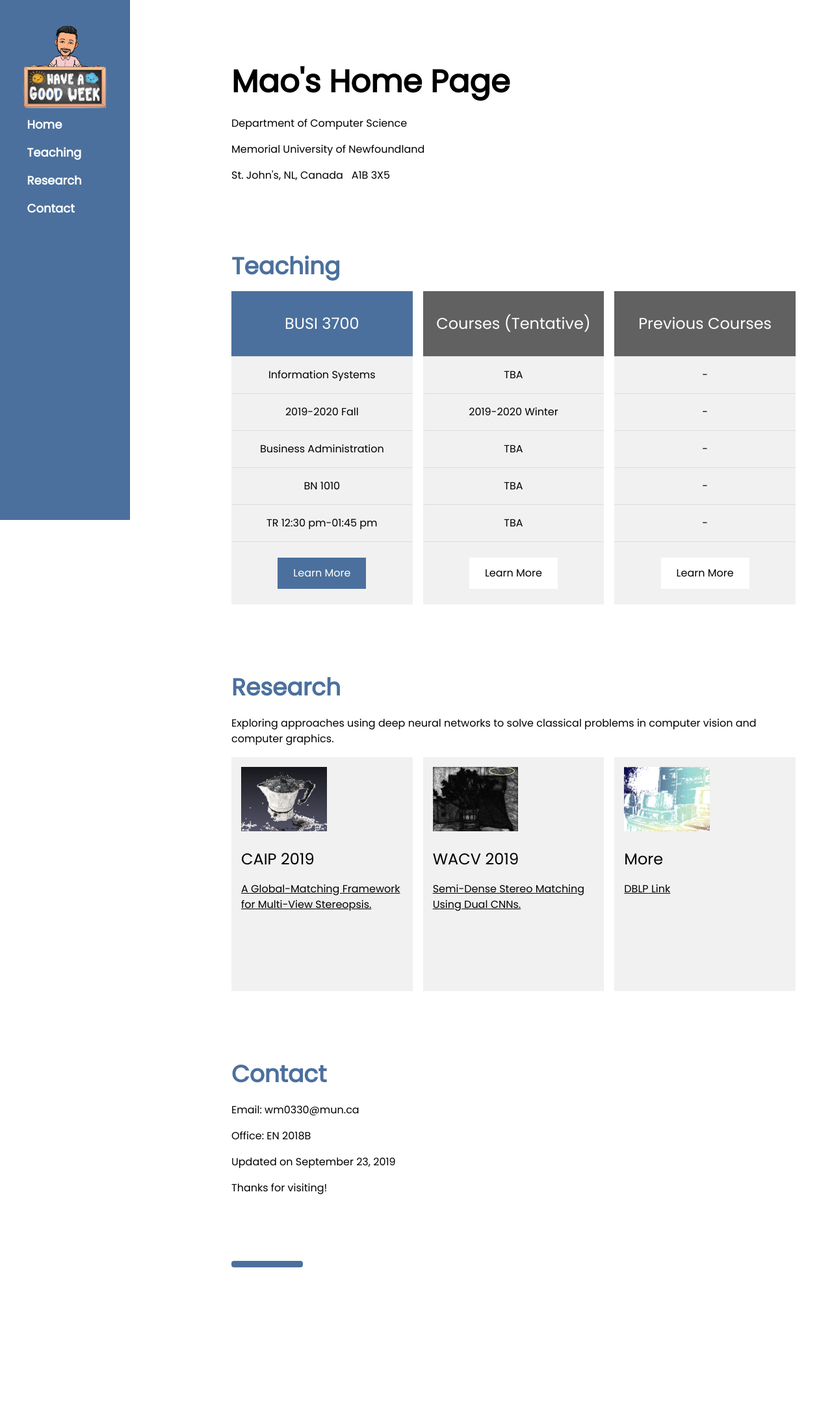
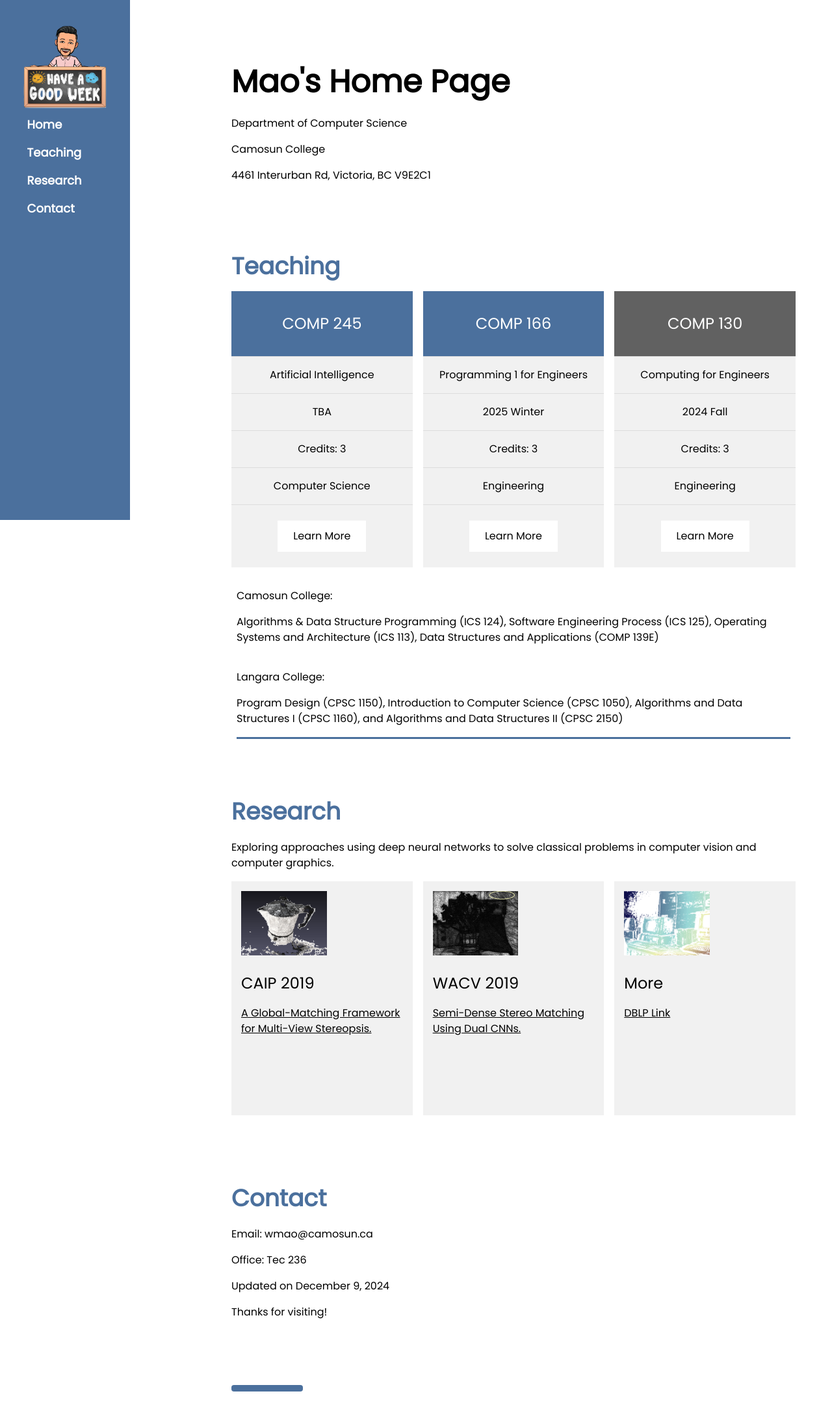
Before and after one commit to w-mao/aimate, a Django app: page /mao/ in a window 1280 px wide. Shown: the whole page at 65% size. Before the commit the page ends 1950 px from the top, so only its background shows below. Run offline with Django 3.2, Linux system fonts and the light colour scheme.

Commit message:
profile_wm.html update

```diff
--- a/members/templates/profile_wm.html
+++ b/members/templates/profile_wm.html
@@ -57,8 +57,8 @@ body {font-size:16px;}
     <!--<h1 class="w3-xxlarge w3-text-indigo"><b>Showcase.</b></h1>-->
     <!--<hr style="width:50px;border:5px solid red" class="w3-round">-->
     <p>Department of Computer Science</p>
-    <p>Memorial University of Newfoundland</p>
-    <p>St. John's, NL, Canada &nbsp A1B 3X5</p>
+    <p>Camosun College</p>
+    <p>4461 Interurban Rd, Victoria, BC V9E2C1</p>
   </div>
 
   <!-- Photo grid (modal) -->
@@ -97,7 +97,7 @@ body {font-size:16px;}
   </div>
 
   <div class="w3-row-padding">
-    <div class="w3-third w3-margin-bottom">
+    <!--<div class="w3-third w3-margin-bottom">
       <ul class="w3-ul w3-light-grey w3-center">
         <li class="mao-IT-blue w3-xlarge w3-padding-32">BUSI 3700</li>
         <li class="w3-padding-16">Information Systems</li>
@@ -105,53 +105,83 @@ body {font-size:16px;}
         <li class="w3-padding-16">Business Administration</li>
         <li class="w3-padding-16">BN 1010</li>
         <li class="w3-padding-16">TR 12:30 pm-01:45 pm</li>
+        <li class="w3-padding-16">Good deals</li>
+        <li class="w3-padding-16">
+          <h2>$ 199</h2>
+          <span class="w3-opacity">per room</span>
+        </li>
+        <li class="w3-light-grey w3-padding-24">
+          <button class="w3-button mao-IT-blue w3-padding-large w3-hover-black" onclick="location.href='http://catalogue.pearsoned.ca/educator/product/MyLab-MIS-with-Pearson-eText-Standalone-Access-Card-for-Experiencing-MIS-Fifth-Canadian-Edition/9780134861593.page'">Learn More</button>
+        </li>
+      </ul>
+    </div>-->
+    <div class="w3-third w3-margin-bottom">
+      <ul class="w3-ul w3-light-grey w3-center">
+        <li class="mao-IT-blue w3-xlarge w3-padding-32">COMP 245</li>
+        <li class="w3-padding-16">Artificial Intelligence</li>
+        <li class="w3-padding-16">TBA</li>
+        <li class="w3-padding-16">Credits: 3</li>
+        <li class="w3-padding-16">Computer Science</li>
         <!--<li class="w3-padding-16">Good deals</li>
         <li class="w3-padding-16">
           <h2>$ 199</h2>
           <span class="w3-opacity">per room</span>
         </li>-->
         <li class="w3-light-grey w3-padding-24">
-          <button class="w3-button mao-IT-blue w3-padding-large w3-hover-black" onclick="location.href='http://catalogue.pearsoned.ca/educator/product/MyLab-MIS-with-Pearson-eText-Standalone-Access-Card-for-Experiencing-MIS-Fifth-Canadian-Edition/9780134861593.page'">Learn More</button>
+          <button class="w3-button w3-white w3-padding-large w3-hover-black" onclick="location.href='https://calendar.camosun.ca/preview_course_nopop.php?catoid=11&coid=18403'">Learn More</button>
         </li>
       </ul>
     </div>
     <div class="w3-third w3-margin-bottom">
       <ul class="w3-ul w3-light-grey w3-center">
-        <li class="w3-dark-grey w3-xlarge w3-padding-32">Courses (Tentative)</li>
-        <li class="w3-padding-16">TBA</li>
-        <li class="w3-padding-16">2019-2020 Winter</li>
-        <li class="w3-padding-16">TBA</li>
-        <li class="w3-padding-16">TBA</li>
-        <li class="w3-padding-16">TBA</li>
+        <li class="mao-IT-blue w3-xlarge w3-padding-32">COMP 166</li>
+        <li class="w3-padding-16">Programming 1 for Engineers</li>
+        <li class="w3-padding-16">2025 Winter</li>
+        <li class="w3-padding-16">Credits: 3</li>
+        <li class="w3-padding-16">Engineering</li>
         <!--<li class="w3-padding-16">Good deals</li>
         <li class="w3-padding-16">
           <h2>$ 199</h2>
           <span class="w3-opacity">per room</span>
         </li>-->
         <li class="w3-light-grey w3-padding-24">
-          <button class="w3-button w3-white w3-padding-large w3-hover-black" onclick="location.href='http://www.mun.ca'">Learn More</button>
+          <button class="w3-button w3-white w3-padding-large w3-hover-black" onclick="location.href='https://calendar.camosun.ca/preview_course_nopop.php?catoid=11&coid=18410'">Learn More</button>
         </li>
       </ul>
     </div>
-   	<div class="w3-third w3-margin-bottom">
+    <div class="w3-third w3-margin-bottom">
       <ul class="w3-ul w3-light-grey w3-center">
-        <li class="w3-dark-grey w3-xlarge w3-padding-32">Previous Courses</li>
-        <li class="w3-padding-16">-</li>
-        <li class="w3-padding-16">-</li>
-        <li class="w3-padding-16">-</li>
-        <li class="w3-padding-16">-</li>
-        <li class="w3-padding-16">-</li>
+        <li class="w3-dark-grey w3-xlarge w3-padding-32">COMP 130</li>
+        <li class="w3-padding-16">Computing for Engineers</li>
+        <li class="w3-padding-16">2024 Fall </li>
+        <li class="w3-padding-16">Credits: 3</li>
+        <li class="w3-padding-16">Engineering</li>
         <!--<li class="w3-padding-16">Good deals</li>
         <li class="w3-padding-16">
           <h2>$ 199</h2>
           <span class="w3-opacity">per room</span>
         </li>-->
         <li class="w3-light-grey w3-padding-24">
-          <button class="w3-button w3-white w3-padding-large w3-hover-black" onclick="location.href='http://www.mun.ca'">Learn More</button>
+          <button class="w3-button w3-white w3-padding-large w3-hover-black" onclick="location.href='https://calendar.camosun.ca/preview_course_nopop.php?catoid=11&coid=18403'">Learn More</button>
         </li>
       </ul>
     </div>
+    <!-- More courses -->
+    <div class="w3-container" id="designers" style="margin-top:75px">
+      <p style="text-align: left">Camosun College:</p>
+ <!-- Computing for Engineers (COMP 130),
+      Programming 1 for Engineers (COMP 166),
+      and Artificial Intelligence (COMP 245) -->
+      Algorithms & Data Structure Programming (ICS 124), Software Engineering Process (ICS 125), Operating Systems and Architecture (ICS 113), Data Structures and Applications (COMP 139E) </p>
+      <p style="height: 5px;"></p>
+      <p style="text-align: left">Langara College: </p>
+      <p>Program Design (CPSC 1150), Introduction to Computer Science (CPSC 1050), Algorithms and Data Structures I (CPSC 1160), and Algorithms and Data Structures II (CPSC 2150)</p>
+      <div style="width:100%; height:3px; background: #4B709D"> </div>
+
+
+    </div>
   </div>
+
 
 
 
@@ -215,9 +245,9 @@ body {font-size:16px;}
   <!-- Contact -->
   <div class="w3-container" id="contact" style="margin-top:75px">
     <h1 class="w3-xxlarge mao-text-IT-blue"><b>Contact</b></h1>
-    <p>Email: wm0330@mun.ca</p>
-    <p>Office: EN 2018B</p>
-    <p>Updated on September 23, 2019</p>
+    <p>Email: wmao@camosun.ca</p>
+    <p>Office: Tec 236</p>
+    <p>Updated on December 9, 2024</p>
     <p>Thanks for visiting!</p>
     <!--<form action="/action_page.php" target="_blank">
       <div class="w3-section">
```
